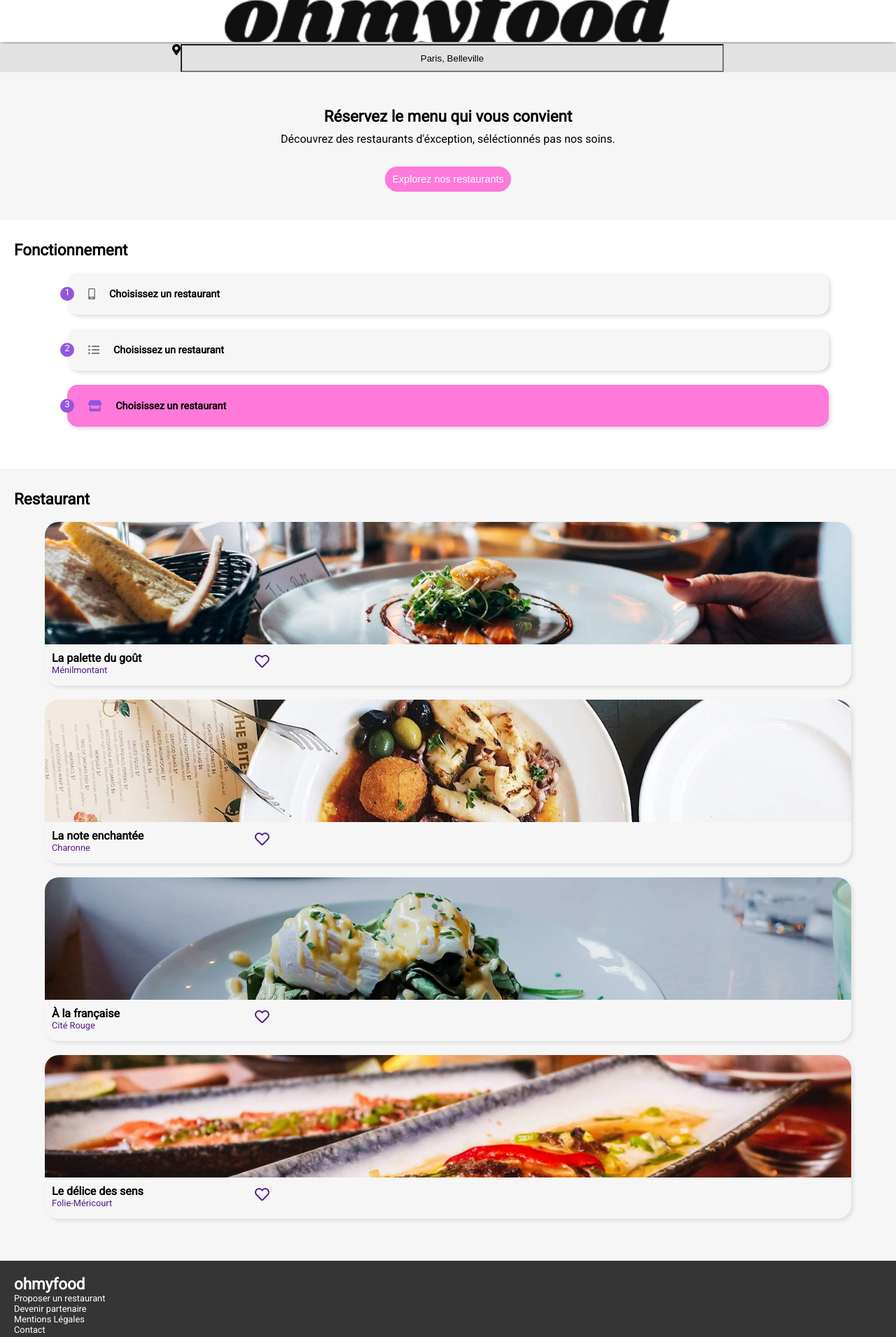
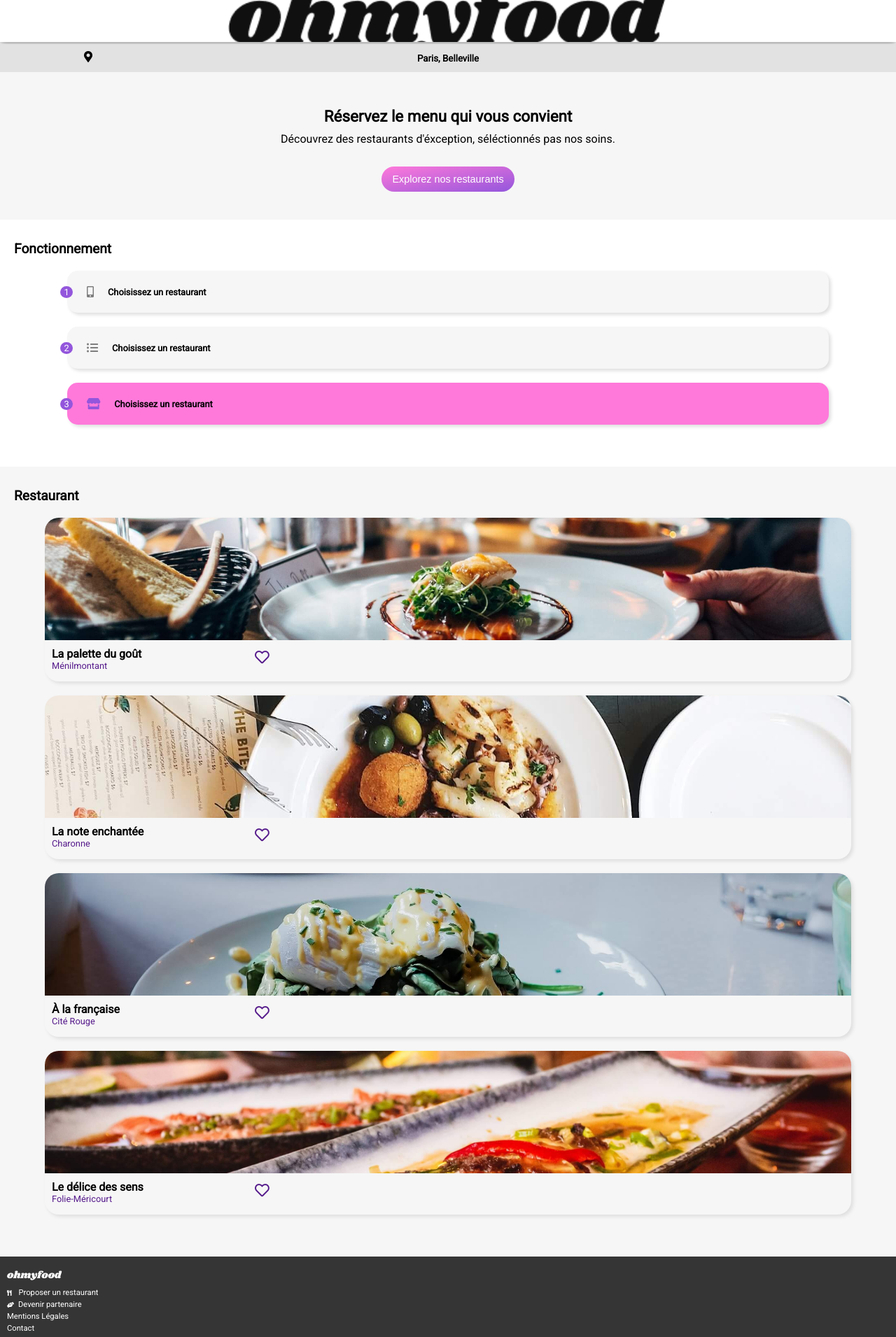
Before and after one commit to Idric974/IdricEvarne_3_26102020, a website: page index.html in a window 1280 px wide. Shown: the top 1911 px of the page at 70% size. Drawn offline with Linux system fonts and the light colour scheme.

Commit message:
Code CSS acceuil

```diff
--- a/sass/style.css
+++ b/sass/style.css
@@ -1,3 +1,4 @@
+@charset "UTF-8";
 @font-face {
   font-family: "shrikhandregular";
   src: url("../font/webfontkit-20201026-065337/shrikhand-regular-webfont.woff2") format("woff2"), url("../font/webfontkit-20201026-065337/shrikhand-regular-webfont.woff") format("woff");
@@ -66,7 +67,7 @@ h1 {
 }
 
 h2 {
-  font-size: 1.4rem;
+  font-size: 1.2rem;
   font-weight: bolder;
   color: black;
 }
@@ -81,20 +82,35 @@ p {
   font-size: 0.8rem;
 }
 
+input:focus,
+select:focus,
+textarea:focus,
+button:focus {
+  outline: none;
+}
+
 /**Variable de Couleur**/
+/**Section logo**/
+.nav__logo {
+  box-shadow: 0px 2px 10px 0px #8a8989;
+  width: 100%;
+  margin-bottom: 3px;
+  height: auto;
+}
+
 .logo {
   background-image: url("../image/logo/ohmyfood.png");
   background-repeat: no-repeat;
   background-position: center;
   background-size: 50%;
-  margin-bottom: 3px;
-  width: 100%;
+  width: 98%;
+  margin-left: auto;
+  margin-right: auto;
   height: 60px;
   cursor: pointer;
-  box-shadow: 0px 2px 10px 0px #8a8989;
 }
 
-/**Section Explorer*/
+/**Section box Explorer*/
 .section__box__explorer {
   width: 100%;
   height: auto;
@@ -104,15 +120,15 @@ p {
   align-items: center;
   padding-bottom: 40px;
 }
-
-.box__explorer__palceholder {
+.section__box__explorer .box__explorer__palceholder {
   width: 100%;
   background-color: #E2E2E2;
   display: flex;
   justify-content: center;
   height: 40px;
+  position: relative;
 }
-.box__explorer__palceholder .explorer {
+.section__box__explorer .box__explorer__palceholder .explorer {
   align-items: center;
   background-color: #E2E2E2;
   width: 60%;
@@ -120,39 +136,47 @@ p {
   flex-direction: column;
   text-align: center;
 }
-.box__explorer__palceholder input::placeholder {
+.section__box__explorer .box__explorer__palceholder input::placeholder {
   color: black;
 }
-
-.box__explorer__texte {
+.section__box__explorer .box__explorer__palceholder input.explorer {
+  font-weight: bolder;
+  border: none;
+  font-family: "Roboto", sans-serif;
+}
+.section__box__explorer .box__explorer__palceholder .fa-map-marker-alt {
+  position: absolute;
+  left: 120px;
+  top: 10px;
+}
+.section__box__explorer .box__explorer__texte {
   width: 100%;
   margin-top: 50px;
   margin-bottom: 30px;
   text-align: center;
 }
-.box__explorer__texte h1 {
+.section__box__explorer .box__explorer__texte h1 {
   width: 70%;
   margin-left: auto;
   margin-right: auto;
   margin-bottom: 10px;
 }
-.box__explorer__texte h2 {
+.section__box__explorer .box__explorer__texte h2 {
   width: 90%;
   font-size: 1rem;
   font-weight: lighter;
   margin-left: auto;
   margin-right: auto;
 }
-
-.box__explorer__btn .bouton__1 {
+.section__box__explorer .box__explorer__btn .bouton__1 {
   border: 0;
   font-size: 1rem;
   text-align: center;
   color: #fff;
-  background-color: #FF79DA;
   border-radius: 30px;
-  padding: 10px 10px 10px 10px;
+  padding: 10px 15px 10px 15px;
   font-size: 0.9rem;
+  background-image: linear-gradient(to bottom right, #FF79DA, #9356DC);
 }
 
 /**Section Box Fonctionnement*/
@@ -186,28 +210,25 @@ p {
 .box__fonctionnement__item .box__fonctionnement__item__num {
   background-color: #9356DC;
   color: #fff;
-  width: 20px;
-  height: 20px;
+  width: 18px;
+  height: 16px;
   border-radius: 100%;
   margin-left: -10px;
   margin-right: 20px;
-  top: 10px;
   text-align: center;
+  padding: 1px 0px 0px 0px;
 }
 .box__fonctionnement__item .fa-mobile-alt,
 .box__fonctionnement__item .fa-list-ul {
   margin-right: 20px;
   color: #7e7e7e;
-  margin-right: 20px;
 }
 .box__fonctionnement__item .fa-store {
   margin-right: 20px;
   color: #9356DC;
-  margin-right: 20px;
 }
 .box__fonctionnement__item .box__fonctionnement__item__p {
   font-weight: bolder;
-  font-size: 0.9rem;
 }
 
 /**section__box__restaurant**/
@@ -284,18 +305,46 @@ p {
   top: 190px;
   left: 300px;
 }
+.section__box__restaurant .box__restaurant_carte i.far.fa-heart:hover {
+  font-weight: bolder;
+  background-image: linear-gradient(to bottom right, #FF79DA, #9356DC);
+}
 
 /**section__box__footer**/
 .section__box__footer {
   width: 100%;
   padding-top: 20px;
   padding-bottom: 30px;
-  padding-left: 20px;
   background-color: #353535;
   color: #fff;
 }
 .section__box__footer h2 {
   color: #fff;
+  font-family: "shrikhandregular";
+  padding-left: 10px;
+  font-weight: lighter;
+  font-size: 0.9rem;
+  margin-bottom: 10px;
+}
+.section__box__footer p {
+  color: #fff;
+  padding-left: 10px;
+  font-size: 0.7rem;
+  margin-bottom: 4px;
+}
+.section__box__footer .box__footer__item__1::before {
+  font-family: "Font Awesome 5 Free";
+  font-weight: 900;
+  font-size: 0.5rem;
+  content: "";
+  margin-right: 10px;
+}
+.section__box__footer .box__footer__item__2::before {
+  font-family: "Font Awesome 5 Free";
+  font-weight: 900;
+  font-size: 0.5rem;
+  content: "";
+  margin-right: 6px;
 }
 
 /*# sourceMappingURL=style.css.map */
```
